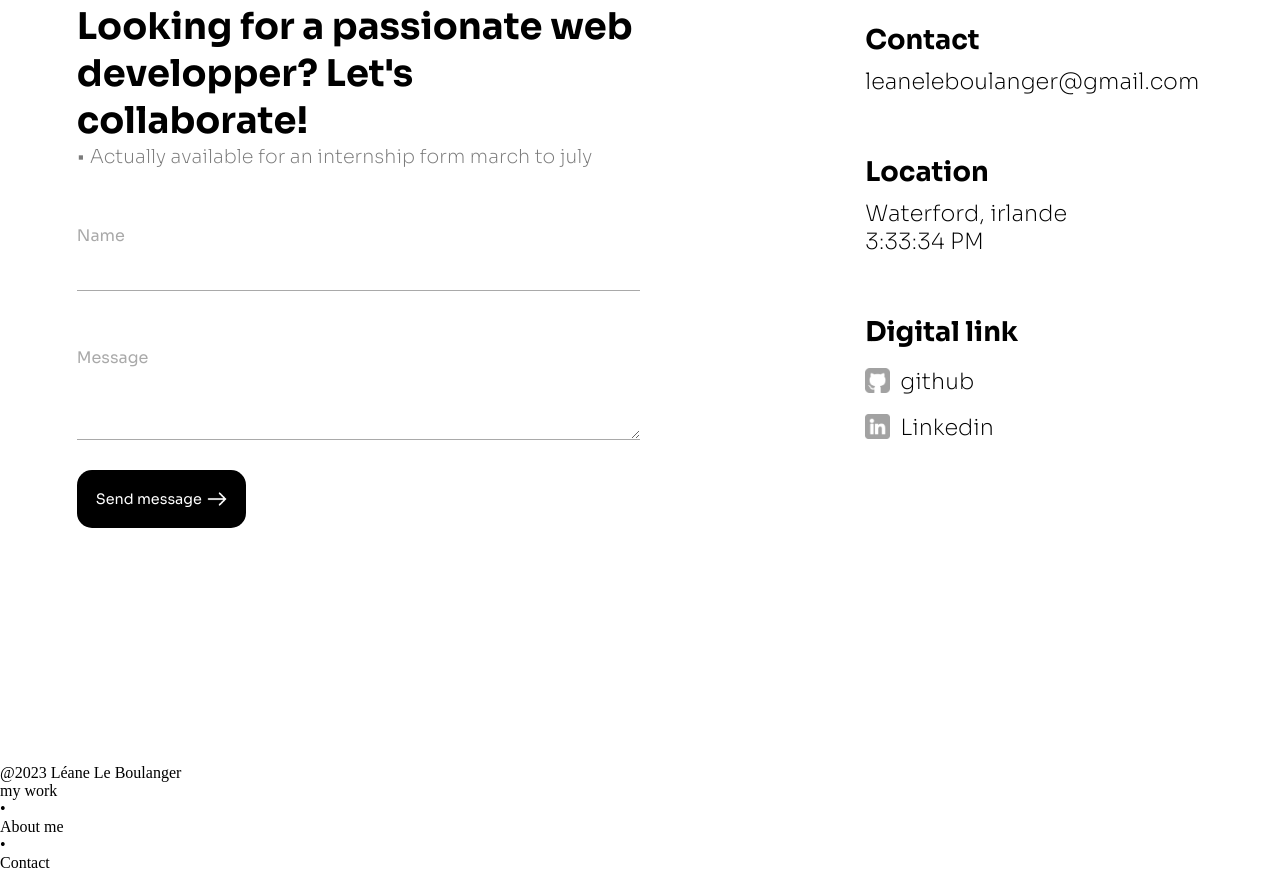
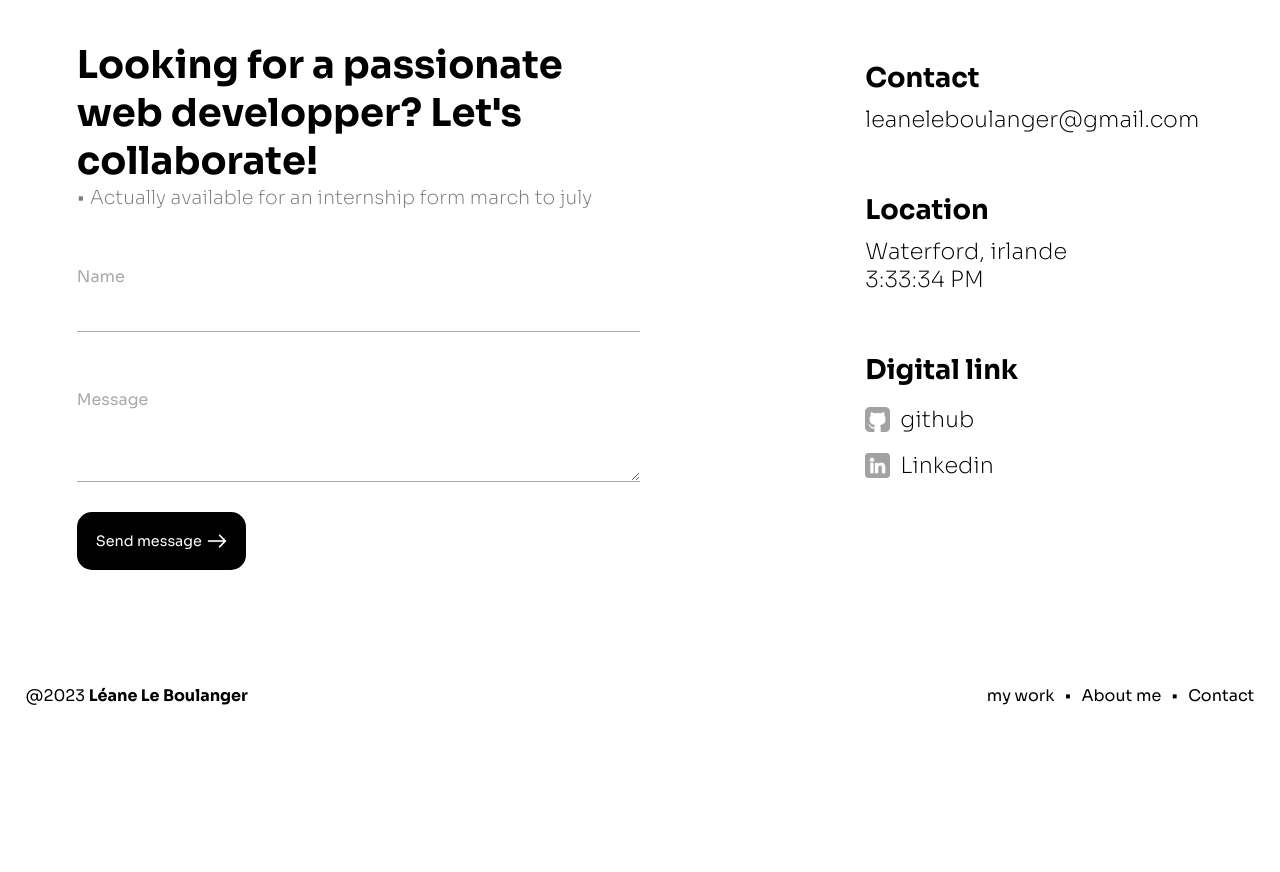
Before and after one commit to Lea-ne/portfolio, a plain HTML site: page index.html in a window 1280 px wide. Shown: the part 4672-5544 px from the top of the page. After the commit the page ends 5403 px from the top, so only its background shows below. Drawn offline with Linux system fonts and the light colour scheme; some packages are replaced by stand-ins of ours; a script that the page names is missing.

Commit message:
footer fini

```diff
--- a/index.html
+++ b/index.html
@@ -234,7 +234,7 @@
 
  <!----- Footer ------>
     <footer>
-        <p>@2023 Léane Le Boulanger</p>
+        <p>@2023 <span>Léane Le Boulanger</span></p>
         <nav>
             <p>my work</p>
             <p>•</p>
--- a/style.css
+++ b/style.css
@@ -336,12 +336,17 @@ body.black-background .etoile{
 
 
 
+
+
+
+
+
+
 /**** contact section ***/
 #contact {
     display: flex;
     justify-content: space-between;
-    height: 800px;
-    padding: 3% 6% 6% 6%;
+    padding: 6% 6% 6% 6%;
     font-family: var(--font-principal);
 }
 
@@ -350,7 +355,7 @@ body.black-background .etoile{
 }
 
 #contact > div:first-child > div > p {
-    font-size: 2.3em;
+    font-size: 2.4em;
     font-weight: 700;
     color: rgb(0, 0, 0);
 }
@@ -441,7 +446,7 @@ body.black-background .etoile{
 
 #contact h4 {
     color: black;
-    font-weight: 700;
+    font-weight:700;
     font-size: 1.7em;
     margin-bottom: 10px;
 }
@@ -462,3 +467,27 @@ body.black-background .etoile{
     height: 25px;
     margin-right: 10px;
 }
+
+
+
+/***** FOOTER ******/
+
+footer {
+    padding: 3% 2% 2% 2%;
+    display: flex;
+    align-items: center;
+    justify-content: space-between;
+    font-family: var(--font-principal);
+}
+
+footer > p > span {
+    font-weight: 700;
+}
+
+footer > nav {
+    display: flex;
+}
+
+footer > nav > p {
+    margin-left: 10px;
+}
```
